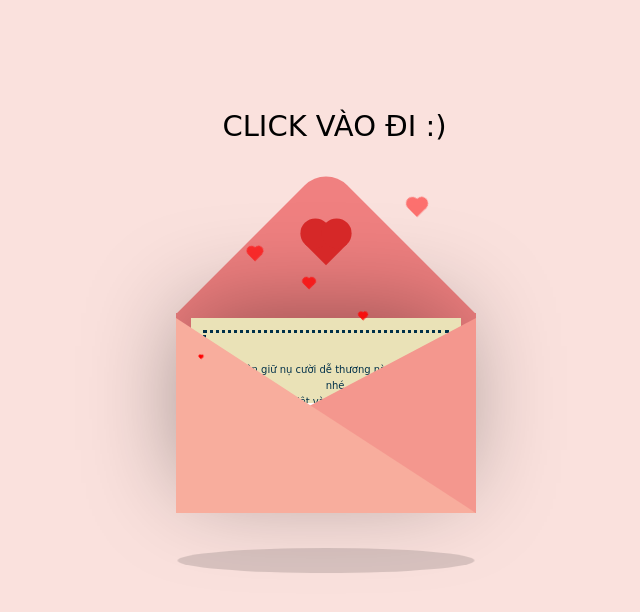
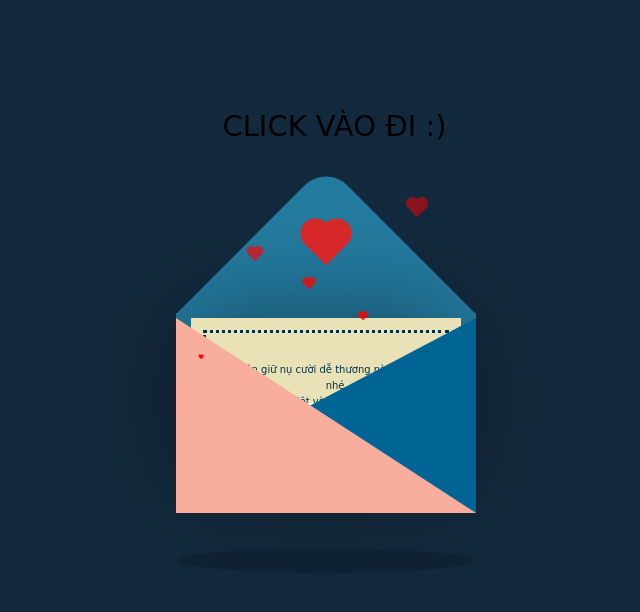
Before and after one commit to tiensinh-art/embebe, a plain HTML site: page index.html in a window 1280 px wide. Shown: the whole page, without its empty margins (291-931 px from the left). Drawn offline with nearby package versions, Linux system fonts and the light colour scheme.

Commit message:
Update style.css

```diff
--- a/style.css
+++ b/style.css
@@ -19,7 +19,7 @@ body {
     display: flex;
     align-items: center;
     justify-content: center;
-    background-color: #fae1dd;
+    background-color: #13293d;
     height: 100vh;
 }
 
@@ -48,14 +48,14 @@ body {
 
 
 .envelop {
-    background-color: #f08080;
+    background-color: #247ba0;
     width: 300px;
     height: 200px;
     position: relative;
 }
 
 .envelop::before {
-    background-color: #f08080;
+    background-color: #247ba0;
     position: absolute;
     content: "";
     top: -105px;
@@ -221,7 +221,7 @@ body {
 
 .front {
     position: absolute;
-    border-right: 180px solid #f4978e;
+    border-right: 180px solid #006494;
     border-top: 95px solid transparent;
     border-bottom: 100px solid transparent;
     left: 120px;
@@ -269,4 +269,5 @@ body {
     top: 85px;
     position: relative;
     left: 91px;
+
 }
```
